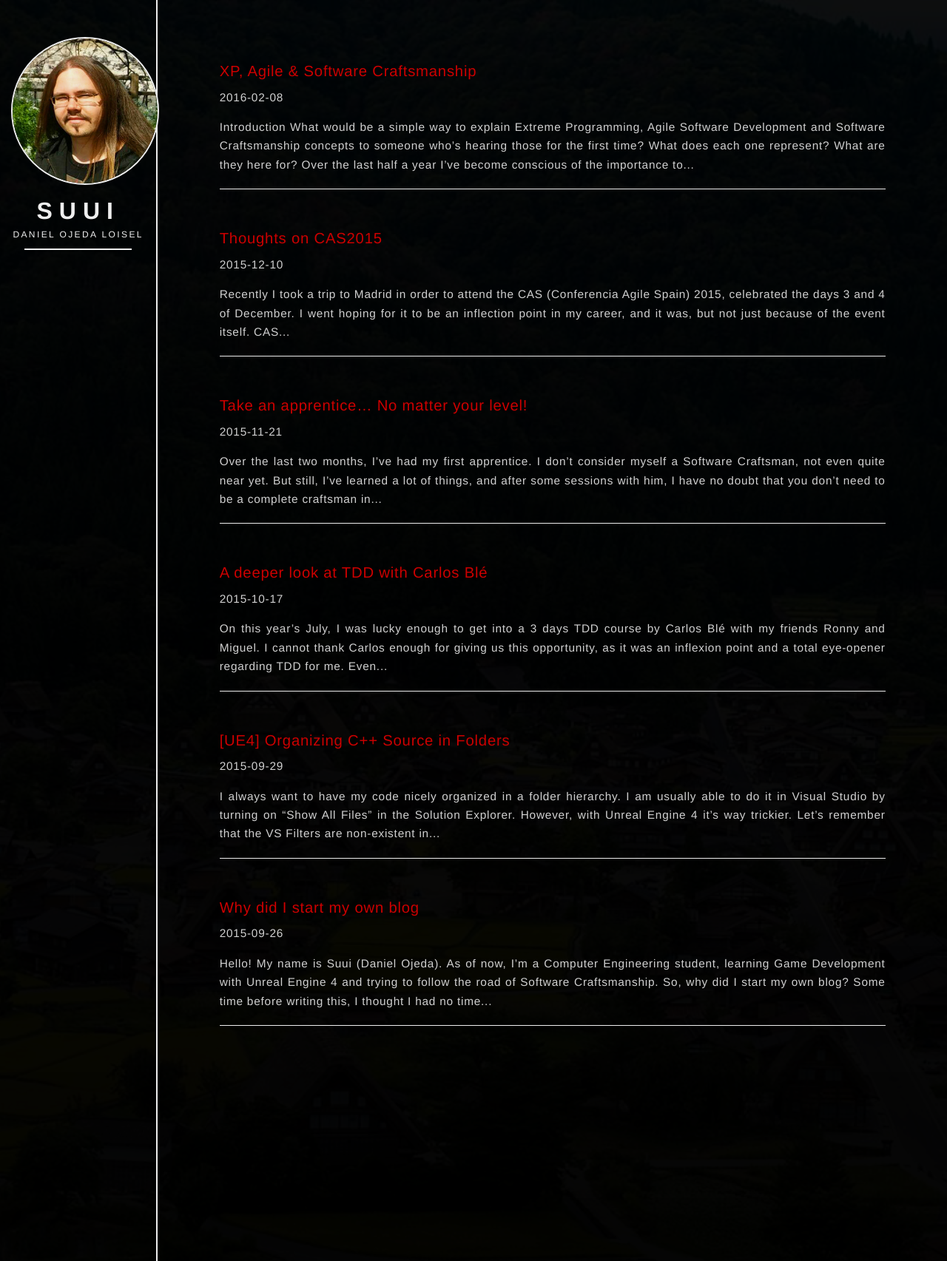
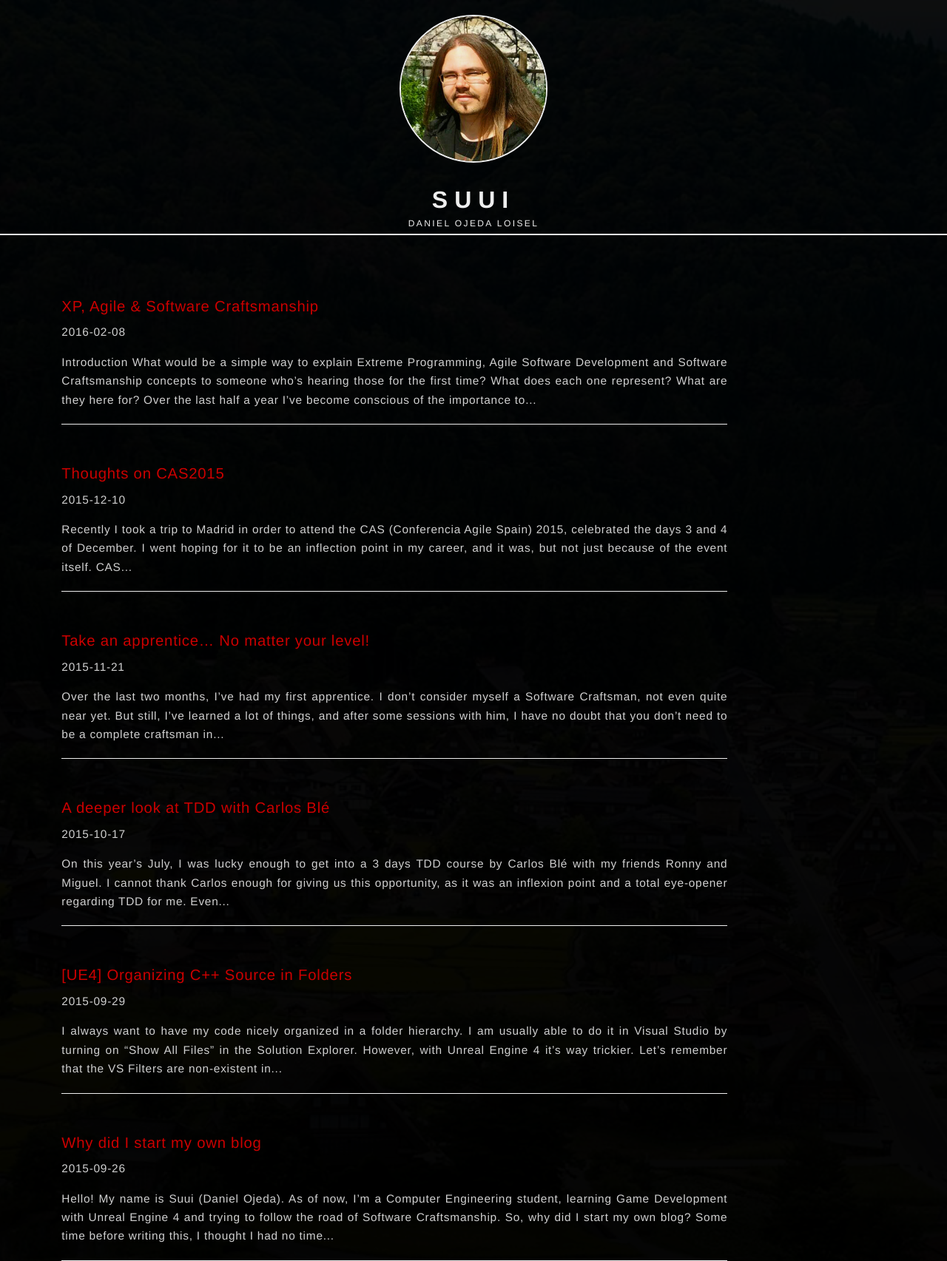
Before and after one commit to Suui/Website, a Jekyll site: the page built from blog.html, in a window 1280 px wide. Shown: the whole page at 74% size. Built offline with Jekyll 4.4.1, drawn with Linux system fonts in a browser that asks for light colours.

Commit message:
WIP header

```diff
--- a/blog.html
+++ b/blog.html
@@ -4,15 +4,20 @@ permalink: /blog/
 ---
 
 <div id="blog-wrapper">
-    <section id="sidebar" class="col-lg-2">
-        <div class="sidebar-container">
-            <div class="photo">
-                <img class="avatar" src="/img/suui.jpg">
+    <section id="sidebar">
+        <div class="container">
+            <div class="row">
+                <div class="col-md-12">
+                    <div class="photo">
+                        <img class="avatar" src="/img/suui.jpg">
+                    </div>
+
+                    <div class="names">
+                        <div class="nickname">Suui</div>
+                        <div class="realname">Daniel Ojeda Loisel</div>
+                    </div>
+                </div>
             </div>
-
-            <div class="nickname">Suui</div>
-            <div class="realname">Daniel Ojeda Loisel</div>
-            <div class="underline"></div>
         </div>
     </section>
 
--- a/css/blog.css
+++ b/css/blog.css
@@ -7,13 +7,14 @@
     background-size: cover;
     background-position: center center;
     background-attachment: fixed;
+    overflow-y: scroll;
     z-index: 0;
 }
 
 #blog-wrapper:before {
     content: '';
     background: linear-gradient(rgba(0, 0, 0, 0.94), rgba(0, 0, 0, 0.98));
-    position: absolute;
+    position: fixed;
     top: 0;
     left: 0;
     width: 100%;
@@ -31,15 +32,15 @@
     animation-delay: 0.25s;
     animation-fill-mode: forwards;
 
-    transform: translateX(-300px);
-    height: 100vh;
-    border-right: 2px solid #eee;
+    transform: translateY(-300px);
+    border-bottom: 2px solid #eee;
     color: #eee;
+    text-align: center;
 }
 
 @keyframes slideIn {
     100% {
-        transform: translateX(0);
+        transform: translateY(0);
     }
 }
 
@@ -48,7 +49,7 @@
 }
 
 #sidebar .photo {
-    margin-top: 50px;
+    margin: 20px 0;
 }
 
 #sidebar .underline {
```
